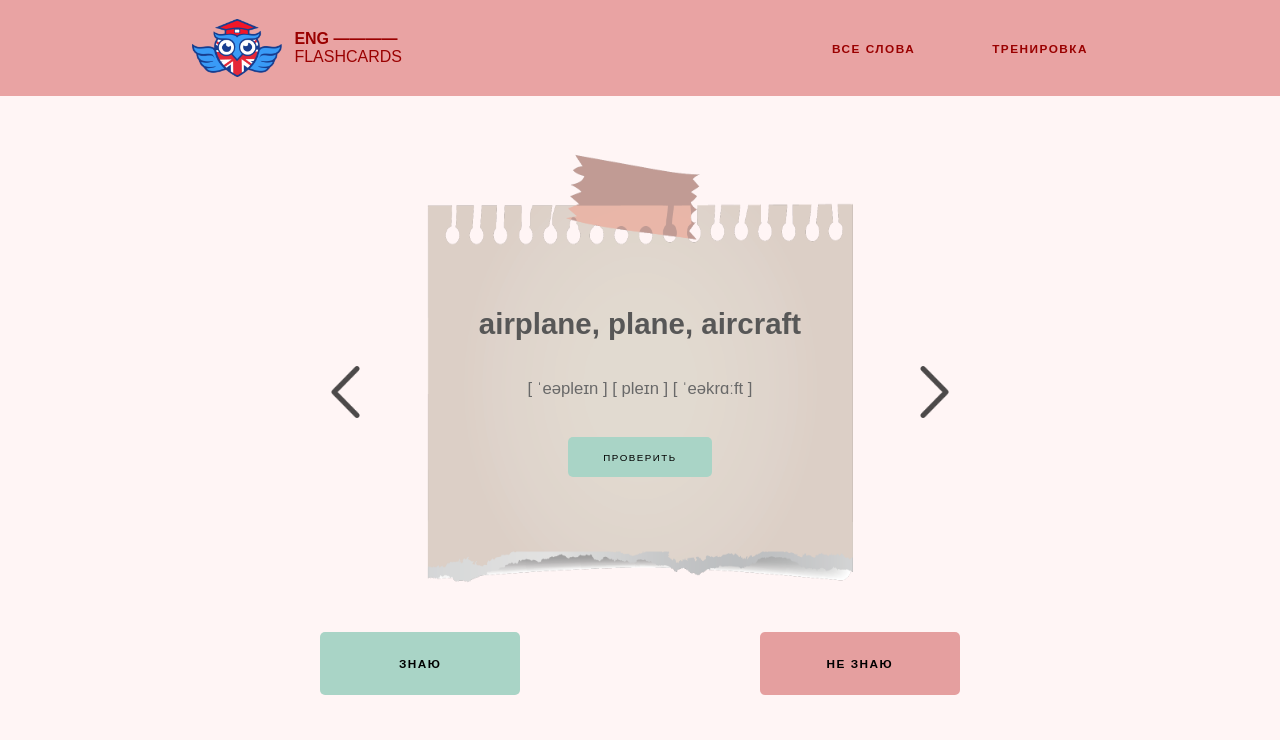
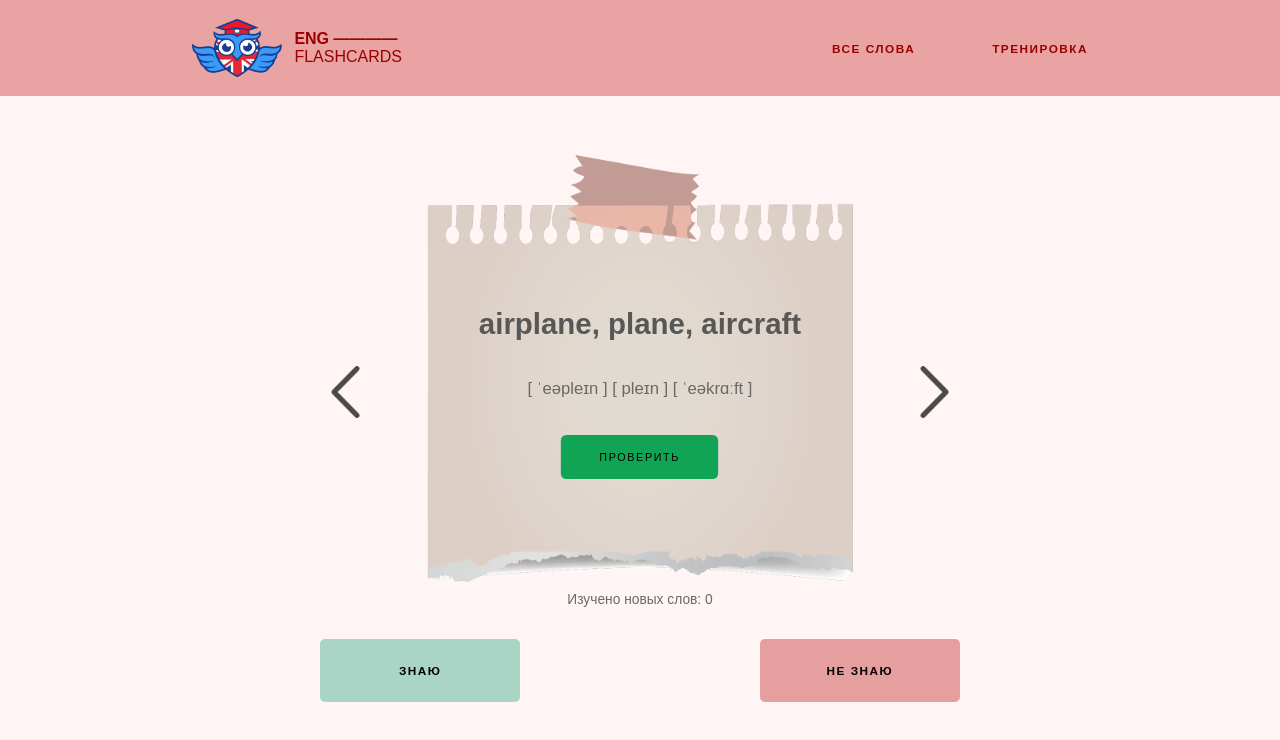
Before and after one commit to knastasya/Eng-flashcards, a React (Vite) app: page /practice in a window 1280 px wide. Shown: the top 740 px of the page. Built offline with nearby package versions, Linux system fonts and the light colour scheme.

Commit message:
created counter of learned and known words, added autofocus on check button of the word

```diff
--- a/src/assets/components/Modes/PracticeModes/PracticeMode.jsx
+++ b/src/assets/components/Modes/PracticeModes/PracticeMode.jsx
@@ -1,4 +1,4 @@
-import React from 'react';
+import React, { useState } from 'react';
 
 import './PracticeMode.scss';
 import Slider from './Slider';
@@ -6,13 +6,27 @@ import Slider from './Slider';
 
 export default function PracticeMode() {
 
+    const [knownThisWord, setKnownThisWord] = useState(0);
+    const [unKnownThisWord, setUnKnownThisWord] = useState(0);
+
+    const knownWordsCount = () => {
+        setKnownThisWord(knownThisWord + 1);
+    }
+
+    const unKnownWordsCount = () => {
+        setUnKnownThisWord(unKnownThisWord + 1);
+    }
+
     return (
         <main className='practiceMode'>
             <Slider/>
 
             <div className='btn-container'>
-                <button className='knowBtn wordCard__answer-btn'>Знаю</button>
-                <button className='dontKnowBtn wordCard__answer-btn'>Не знаю</button>
+                <button className='knowBtn wordCard__answer-btn' onClick = { knownWordsCount }>
+                { knownThisWord === 0 ? 'Знаю' : `Знаю (${ knownThisWord })`}
+                </button>
+                <button className='dontKnowBtn wordCard__answer-btn' onClick={ unKnownWordsCount }>
+                { unKnownThisWord === 0 ? 'Не знаю' : `Не знаю (${ unKnownThisWord })`}</button>
             </div>
         </main>
     )
--- a/src/assets/components/Modes/PracticeModes/PracticeMode.scss
+++ b/src/assets/components/Modes/PracticeModes/PracticeMode.scss
@@ -45,12 +45,16 @@
             z-index: 1;
         }
 
-        &__wordRus {
+        &__wordRus, &__learnedWords {
             font-family: $default-font;
             font-size: calc(( 100vw + 2688px ) / 288);
             font-weight: 500;
             color: rgb(105, 105, 105);
             z-index: 1;
+        }
+
+        &__learnedWords {
+            margin-bottom: 4vh;
         }
 
         &__check {
@@ -84,7 +88,8 @@
         }
         &__check:focus {
             outline: none;
-            background-color: rgb(23,61,143);
+            transform: scale(1.1);
+            background-color: rgb(18, 164, 85)
         }
 
         &__answer-btn {
--- a/src/assets/components/Modes/PracticeModes/Slider.jsx
+++ b/src/assets/components/Modes/PracticeModes/Slider.jsx
@@ -1,4 +1,4 @@
-import React, {useState} from 'react';
+import React, { useState, useEffect, useRef } from 'react';
 import './Slider.scss';
 
 import prevSlide from '../../../images/prev-slide.png';
@@ -11,6 +11,9 @@ import data from '../../../data/data.json';
 export default function Slider() {
 
   const [currentIndex, setCurrentIndex] = useState(0);
+  const [checkCount, setCheckCount] = useState(0)
+  const [cardIndex, setCardIndex] = useState(0);
+  const ref = useRef();
 
   function showNextCard() {
     setCurrentIndex((prevCard) => (prevCard === data.length - 1 ? 0 : prevCard + 1));
@@ -20,7 +23,16 @@ export default function Slider() {
     setCurrentIndex((prevCard) => (prevCard === 0 ? data.length - 1 : prevCard - 1));
   };
 
+  const setFocus = () => {
+    if( ref !== undefined && ref !== null ) ref.current.focus();
+  };
+
+  useEffect(() => {
+    if( ref !== undefined && ref !== null ) setTimeout( setFocus, 1000 );
+  }, [ cardIndex ]);
+
   return (
+    <>
     <div className='Slider'>
       <img src={prevSlide} alt="Стрелка назад" className='Slider__button' onClick={showPrevCard}/>
       <div className='Slider__container'>
@@ -28,7 +40,8 @@ export default function Slider() {
           <div className='Slider__frame'>
             {data.map((item, index) => {
               if(index === currentIndex) {
-                return <WordCard key={index} {...item} />;
+                return <WordCard setCheckCount = { setCheckCount } checkCount = { checkCount } ref = {  cardIndex === index ? ref : null }
+                key={index} {...item} />;
               }
             })}
           </div>
@@ -37,5 +50,9 @@ export default function Slider() {
       </div>
       <img src={nextSlide} alt="стрелка вперед" className='Slider__button' onClick={showNextCard}/>
     </div>
+    <div className='wordCard__learnedWords'>
+            { checkCount === 0 ? 'Изучено новых слов: 0' : `Изучено новых слов: ${ checkCount }`}
+            </div>
+                      </>
   )
 }
--- a/src/assets/components/Modes/PracticeModes/Slider.scss
+++ b/src/assets/components/Modes/PracticeModes/Slider.scss
@@ -4,7 +4,7 @@
     justify-content: space-around;
 
     width: 50%;
-    margin: 12vh 0 5vh 0;
+    margin-top: 12vh;
 
     &__container {
         display: flex;
--- a/src/assets/components/Modes/PracticeModes/WordCard.jsx
+++ b/src/assets/components/Modes/PracticeModes/WordCard.jsx
@@ -1,14 +1,17 @@
 import React, { useState } from 'react';
+import { forwardRef } from 'react';
 import { CSSTransition } from 'react-transition-group';
 
 import './PracticeMode.scss';
 import page from '../../../images/page.png';
 
-export default function WordCard (props) {
+const WordCard = forwardRef ((props, ref) => {
 
     const [сheckTheWord, setCheckTheWord] = useState(false);
-    const handleChange = () => {
+
+    const handleClick = () => {
         setCheckTheWord(!сheckTheWord);
+        props.setCheckCount(props.checkCount + 1);
     }
 
     return (
@@ -23,10 +26,12 @@ export default function WordCard (props) {
             <div className = "wordCard__wordRus">{props.russian}</div>
             :
             <div>
-                <button className='wordCard__check' onClick={handleChange}>Проверить</button>
+                <button className='wordCard__check' onClick = { handleClick } ref = { ref }>Проверить</button>
             </div>}
             </CSSTransition>
             </div>
         </React.Fragment>
-    )
-}
+        );
+    });
+
+export default WordCard;
```
